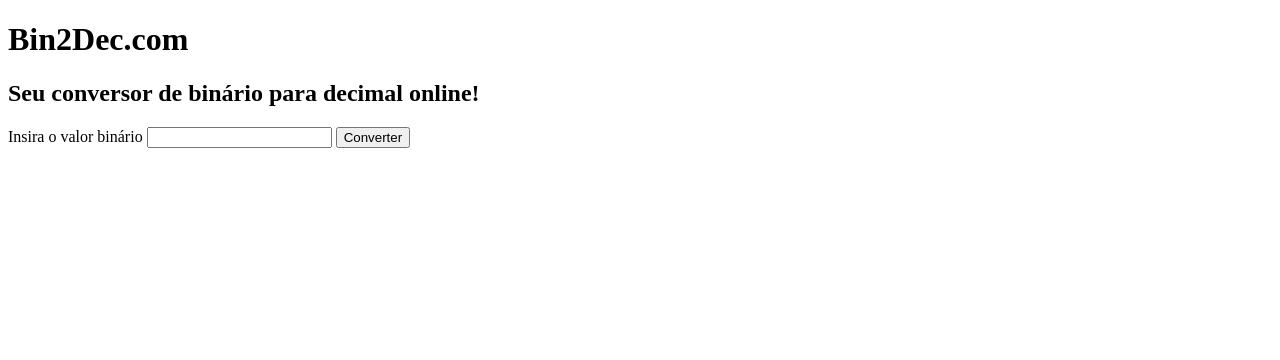
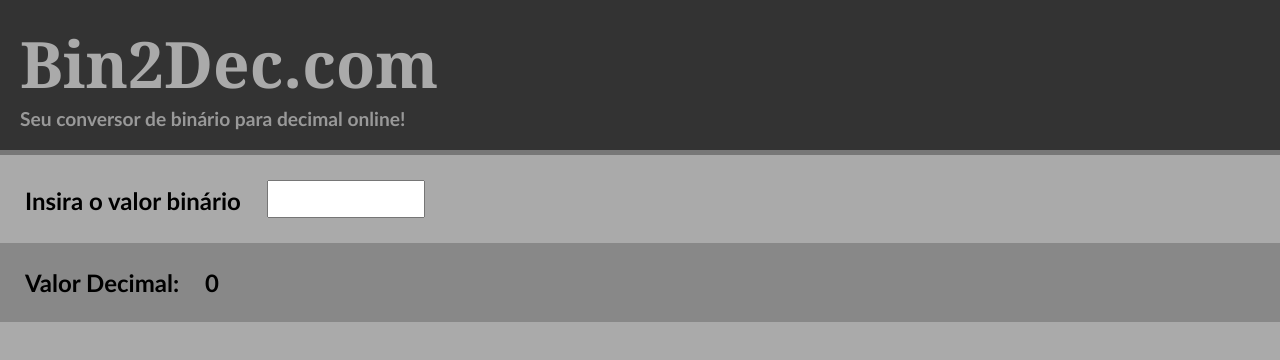
Before and after one commit to fabbiodiaz/bin2dec, a plain HTML site: page index.html in a window 1280 px wide. Drawn offline with Linux system fonts and the light colour scheme.

Commit message:
CSS - OK

```diff
--- a/index.html
+++ b/index.html
@@ -6,6 +6,7 @@
     <title>Document</title>
 </head>
 <body>
+    <link rel="stylesheet" type="text/css" href="./stylesheet.css">
     <header>
         <h1>Bin2Dec.com</h1>
         <h2>Seu conversor de binário para decimal online!</h2>
@@ -14,11 +15,11 @@
         <form>
             <label for="bin">Insira o valor binário</label>
             <input type="text" id="bin" name="bin">
-            <button type="submit" value="submit">Converter</button>
         </form>
     </div>
     <div id=result>
-
+        <span id="dec-label">Valor Decimal:</span>
+        <span id="dec">0</span>
     </div>
 
 
--- a/stylesheet.css
+++ b/stylesheet.css
@@ -0,0 +1,51 @@
+body {
+    padding:0px;
+    margin: 0px;
+    background-color: #aaa;
+    font-family: calibri,sans-serif;
+}
+
+header {
+    background-color: #333;
+    border-width: 0px;
+    border-bottom-width: 5px;
+    padding:20px;
+    border-style: solid;
+    border-color: #777;
+}
+
+header > h1 {
+    color:#aaa;
+    margin:0px;
+    font-family: Cambria, Cochin, Georgia, Times, 'Times New Roman', serif;
+    font-size: 4rem;
+}
+
+header > h2 {
+    color:#999;
+    margin:0px;
+    font-size: 1.2rem;
+}
+
+input {
+    height: 2rem;
+    font-size: 2rem;
+    width: 150px;
+}
+#input, #result{
+    font-weight: bold;
+    padding:25px;
+    font-size: 1.5rem;
+}
+
+#input label {
+    padding-right: 20px;
+}
+
+#result #dec-label {
+    padding-right: 20px;
+}
+#result {
+    /*display:inline-block;*/
+    background-color: #888;
+}
```
